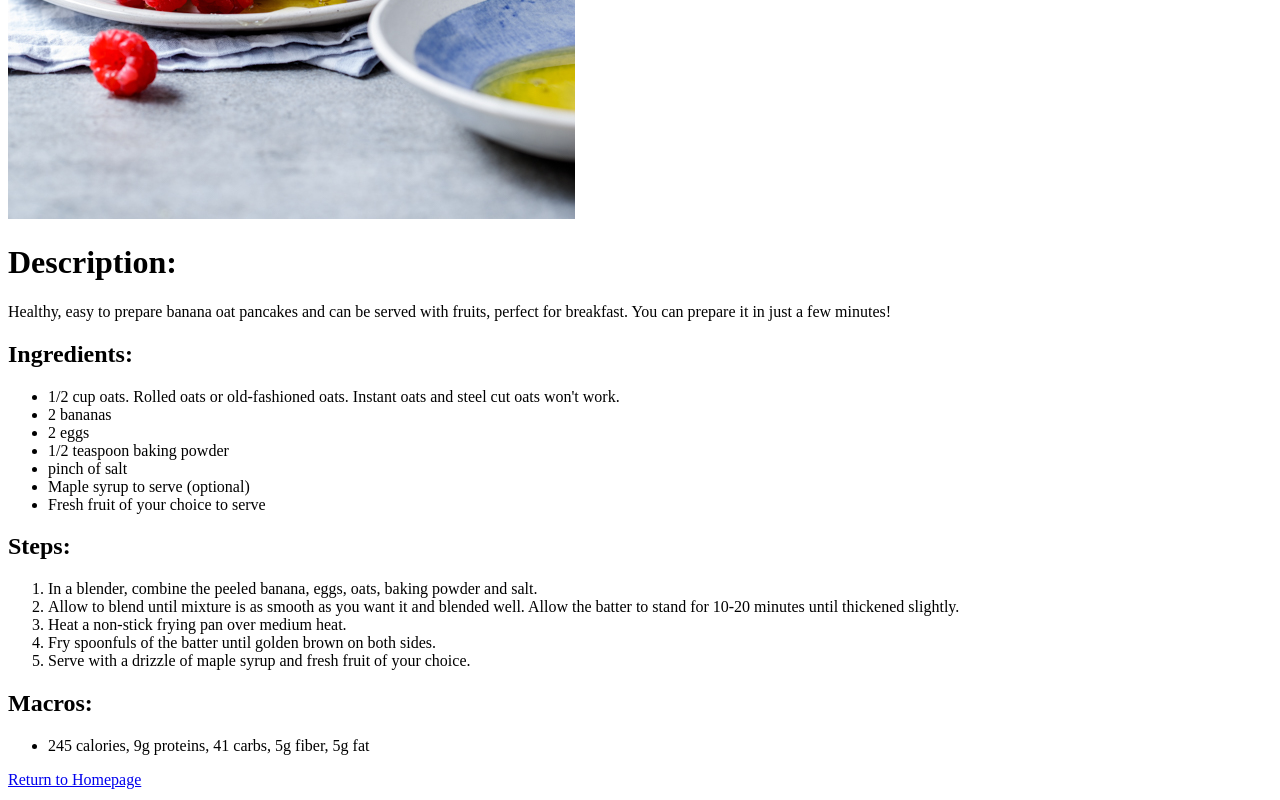
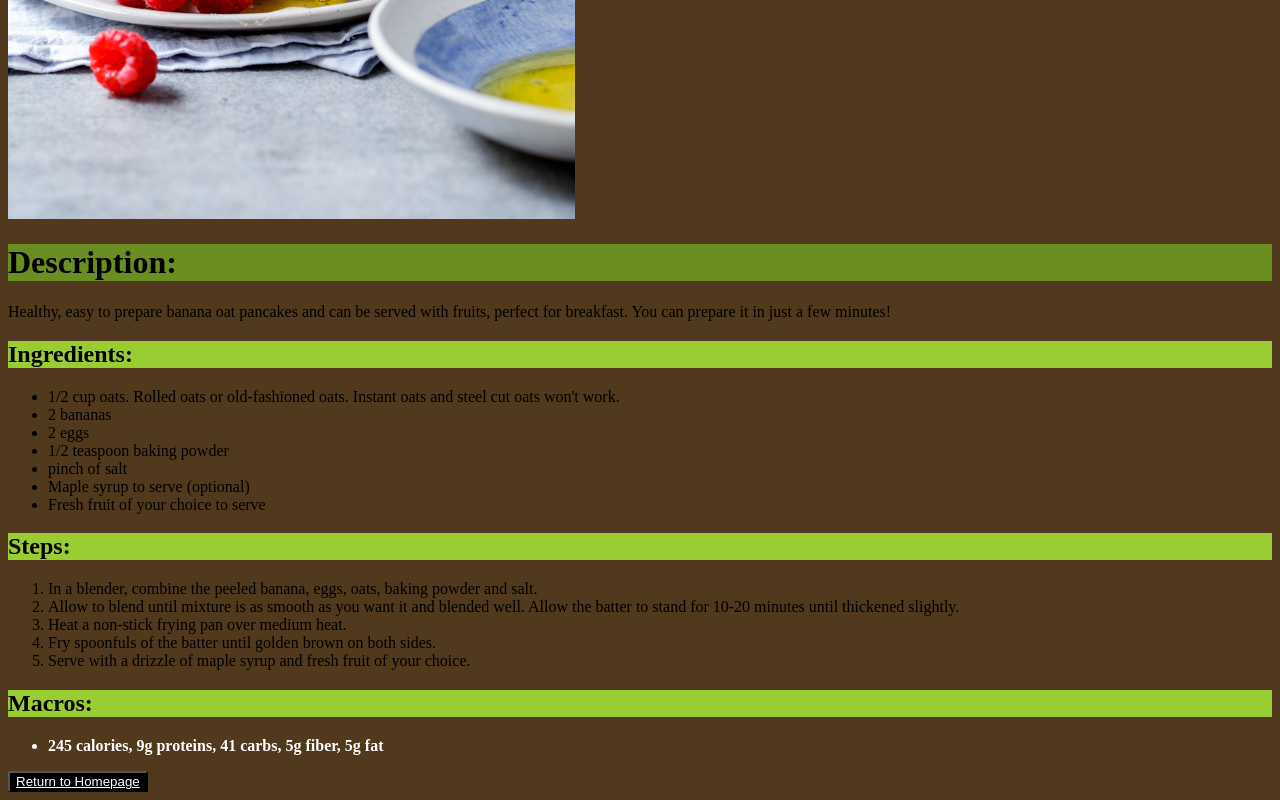
Before and after one commit to ViniMar10/odin-recipes, a plain HTML site: page recipes/healthy_banana_pancake.html in a window 1280 px wide. Shown: the part 711-1511 px from the top of the page. Drawn offline with Linux system fonts and the light colour scheme.

Commit message:
Add some notes to the css file,  add some colour to the website and add new image to the main page

```diff
--- a/recipes/healthy_banana_pancake.html
+++ b/recipes/healthy_banana_pancake.html
@@ -2,6 +2,7 @@
 <html lang="en">
     <head>
         <meta charset="UTF-8">
+        <link rel="stylesheet" href="../style.css">
         <title>Healthy banana pancake </title>
 
         <body>
@@ -37,9 +38,9 @@
 
            <h2> Macros: </h2>
            <ul>
-           <li>245 calories, 9g proteins, 41 carbs, 5g fiber, 5g fat</li>
+           <li class="macros">245 calories, 9g proteins, 41 carbs, 5g fiber, 5g fat</li>
            </ul>
-        <a href="../index.html"> Return to Homepage </a>
+        <button><a href="../index.html"> Return to Homepage </a></button>
         </body>
     </head>
 </html>
--- a/style.css
+++ b/style.css
@@ -1,7 +1,4 @@
-ul p {
-    font-weight: bold;
-    color:darkblue
-}
+/* below this note is the code meant for the website main page */
 
 #website-name {
     font-size: 50px;
@@ -27,3 +24,37 @@ ul p {
     color: black;
     font-size: 20px;
 }
+
+#asta-bombado {
+    float: right;
+    height:600px;
+    width: auto;
+}
+
+/*below this note is the code meant for all the website pages */
+.macros {
+    font-weight: bold;
+    color:white;
+}
+
+* {
+    background-color: rgb(80, 57, 28);
+}
+
+h1 {
+    background-color: olivedrab;
+}
+
+h2 {
+    background-color: yellowgreen;
+}
+
+button {
+    color:white;
+    background-color: black;
+}
+
+button a {
+    color:white;
+    background-color: black;
+}
```
Also changed, not shown: index.html (+1 -0 lines), recipes/Banana_almond_protein_smoothie.html (+3 -2 lines), recipes/protein_overnight_oats.html (+3 -2 lines), images/asta-bombado.jpg (added), images/bisky-bombada.jpeg (added).
